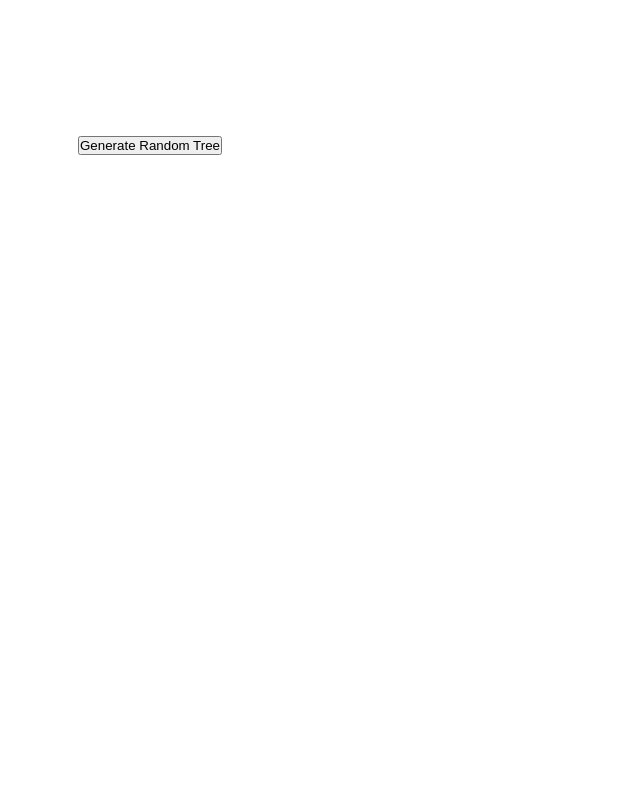
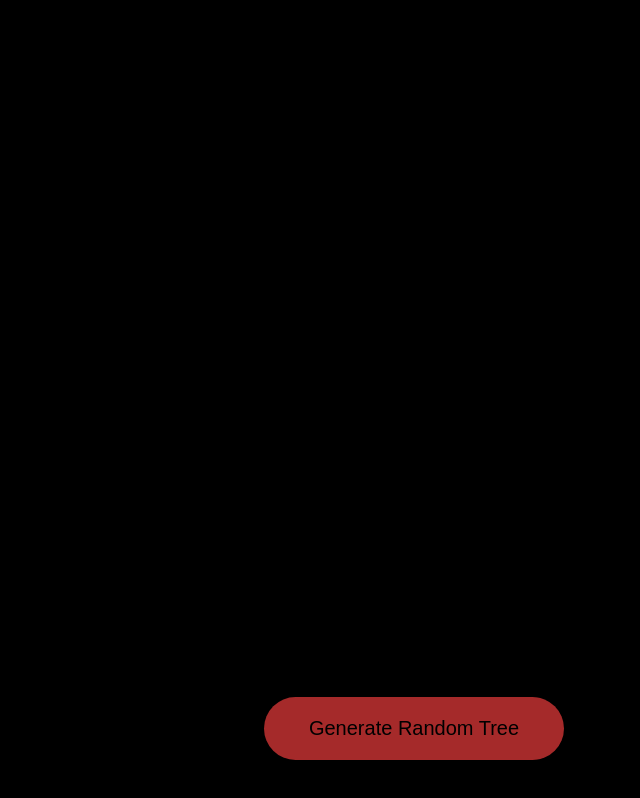
Before and after one commit to DavidHanover/random-trees, a plain HTML site: page index.html in a window 1280 px wide. Shown: the whole page, without its empty margins (226-866 px from the left). Drawn offline with Linux system fonts and the light colour scheme.

Commit message:
finished styling canvas & button

```diff
--- a/style.css
+++ b/style.css
@@ -5,4 +5,27 @@
 }
 
 canvas {
+  position: absolute;
+  background: black;
+  width: 100%;
+  height: 100%;
 }
+
+.generate-tree-button {
+  cursor: pointer;
+  outline: none;
+  border: none;
+  position: absolute;
+  left: 0;
+  bottom: 5%;
+  z-index: 10;
+  left: 50%;
+  transform: translate(-50%, 0);
+  padding: 20px 30px;
+  border-radius: 50px;
+  background: brown;
+  color: black;
+  font-size: 20px;
+  width: 300px;
+  overflow: hidden;
+}
```
